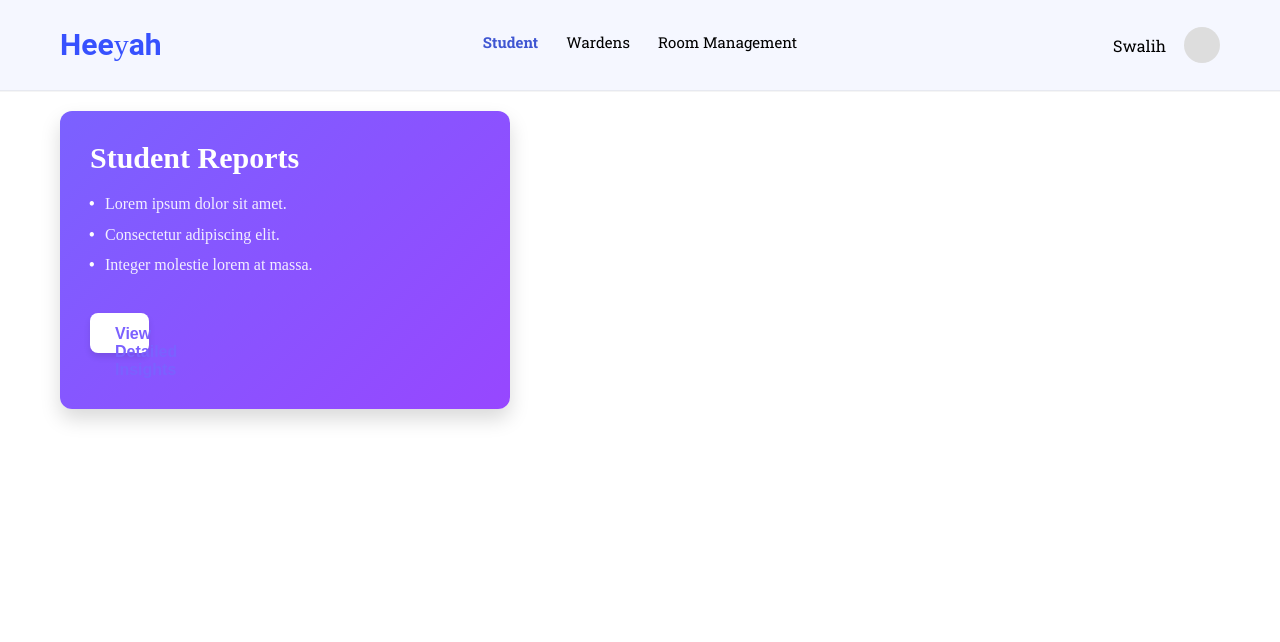
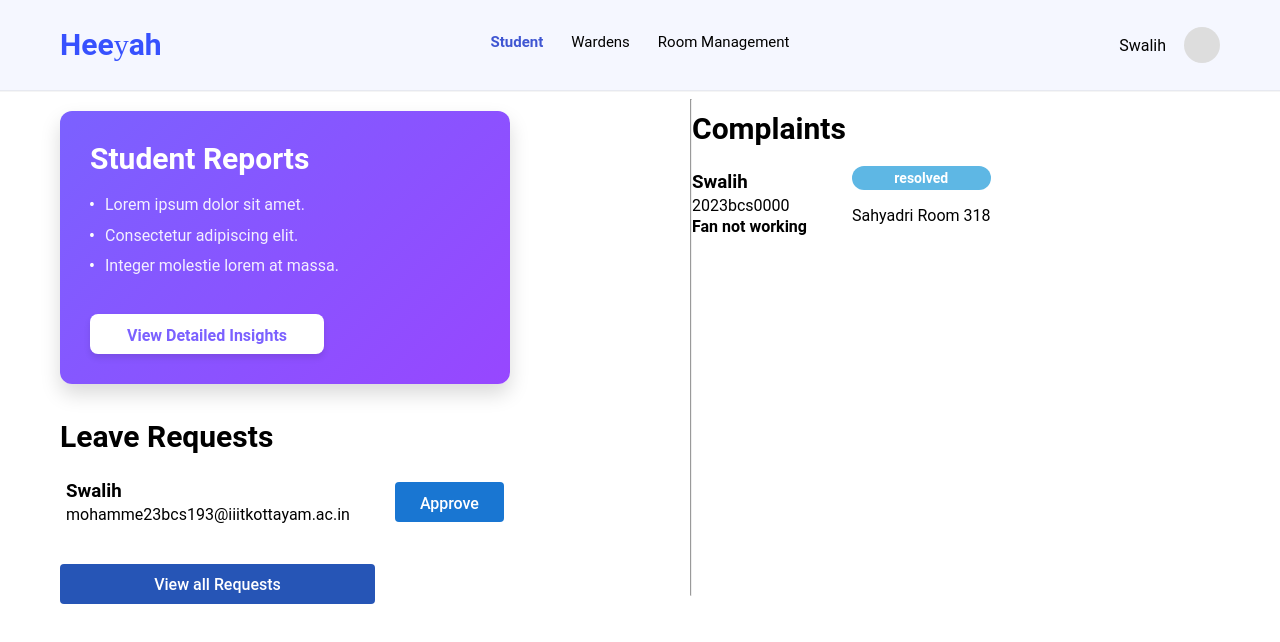
Before and after one commit to leahmarymathew/heeyah, a React (Vite) app in the folder frontend/: page /warden-dashboard in a window 1280 px wide. Shown: the top 642 px of the page. Built offline with nearby package versions, Linux system fonts and the light colour scheme.

Commit message:
wardenDashoboard updated

```diff
--- a/frontend/src/pages/wardenDashboard.css
+++ b/frontend/src/pages/wardenDashboard.css
@@ -1,4 +1,11 @@
 /* src/pages/wardenDashboard.css */
+*{
+  font-family: Roboto;
+}
+.wrapper{
+  display: flex;
+}
+
 .stdReport {
   /* Improved gradient and card appearance */
   background: linear-gradient(135deg, #7b61ff 0%, #9747ff 100%);
@@ -21,7 +28,7 @@ h2 {
 
 /* List Styling */
 .stdReport ul {
-  list-style: none;
+  list-style: none; /* Already handles the padding/style for Student Reports */
   padding: 0;
   margin-bottom: 20px;
 }
@@ -57,6 +64,7 @@ h2 {
   font-weight: 600;
   box-shadow: 0 4px 6px rgba(0, 0, 0, 0.1);
   margin-top: 15px;
+  width: 60%;
   transition: all 0.3s ease;
 }
 
@@ -64,3 +72,77 @@ h2 {
   background-color: #f0f0f0;
   box-shadow: 0 6px 10px rgba(0, 0, 0, 0.2);
 }
+
+.leaves{
+  padding-top: 35px;
+}
+.leaveHead{
+  color: black;
+}
+.lists{
+  padding: 0; /* Removes default left gap on Leave Requests UL */
+  padding-bottom: 15px;
+}
+.leaveItem{
+  display: flex;
+  gap: 45px;
+  justify-content: center;
+  align-items: center;
+}
+.info{
+  line-height: 5px;
+}
+.appro{
+  width:fit-content;
+    padding: 12px 25px;
+}
+.alls{
+  background-color: #2655B6;
+  width: 70%;
+}
+.hrline{
+  margin-left: 180px;
+}
+
+
+.complaints{
+  margin-right: 250px;
+}
+.compItem{
+  display: flex;
+  gap: 45px;
+  /* FIX: Align items to the start (left) instead of centering them */
+  justify-content: flex-start;
+  align-items: center;
+}
+.cinfo{
+  line-height: 5px;
+}
+.clists{
+  padding: 0;
+  margin: 0;
+  list-style: none; /* Ensures the left gap is completely removed for complaints UL */
+}
+.complaints{
+  color: black;
+  padding-top: 10px;
+}
+.status{
+  background-color: #5EB7E4;
+  color: white;
+  display: flex;
+  align-items: center; /* Vertically center the text */
+  justify-content: center; /* Horizontally center the text */
+  padding: 4px 16px; /* Reduced vertical padding for a cleaner look */
+  height: fit-content;
+  border-radius: 20px;
+  min-width: 80px; /* Added min-width for consistency */
+}
+
+/* NEW: Style the <p> tag inside the status div to remove its default margins */
+.status p {
+  margin: 0;
+  padding: 0;
+  font-size: 14px;
+  font-weight: 600;
+}
--- a/frontend/src/pages/wardenDashboard.jsx
+++ b/frontend/src/pages/wardenDashboard.jsx
@@ -4,6 +4,8 @@ import "./wardenDashboard.css";
 const WardenDashboard = () => {
   return (
     <>
+      <div className="wrapper">
+        <div className="leftSect">
           <div className="stdReport">
             <h2>Student Reports</h2>
             <ul>
@@ -14,7 +16,43 @@ const WardenDashboard = () => {
             <button className="btnInsights">View Detailed Insights</button>
           </div>
 
-      <div></div>
+          <div className="leaves">
+            <h2 className="leaveHead">Leave Requests</h2>
+            <ul className="lists">
+              <li className="leaveItem">
+                <div className="info">
+                  <h3>Swalih</h3>
+                  <p>mohamme23bcs193@iiitkottayam.ac.in</p>
+                </div>
+                <button className="appro">Approve</button>
+              </li>
+            </ul>
+            <button className="alls">View all Requests</button>
+          </div>
+        </div>
+        <hr className="hrline" />
+
+        <div className="complaints">
+          <h2 className="complaints">Complaints</h2>
+          <ul className="clists">
+            <li className="compItem">
+              <div className="cinfo">
+                <h3>Swalih</h3>
+                <p>2023bcs0000</p>
+                <p>
+                  <b>Fan not working</b>
+                </p>
+              </div>
+              <div className="right">
+                <div className="status">
+                  <p>resolved</p>
+                </div>
+                <p>Sahyadri Room 318</p>
+              </div>
+            </li>
+          </ul>
+        </div>
+      </div>
     </>
   );
 };
```
Lines whose indentation alone changed are shown as unchanged.
